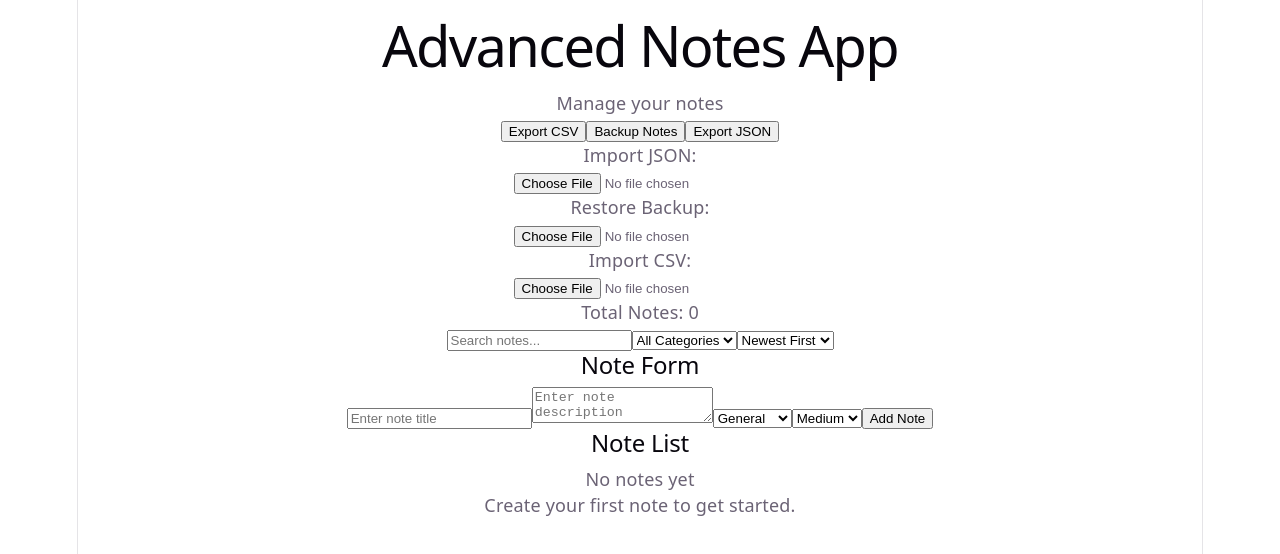
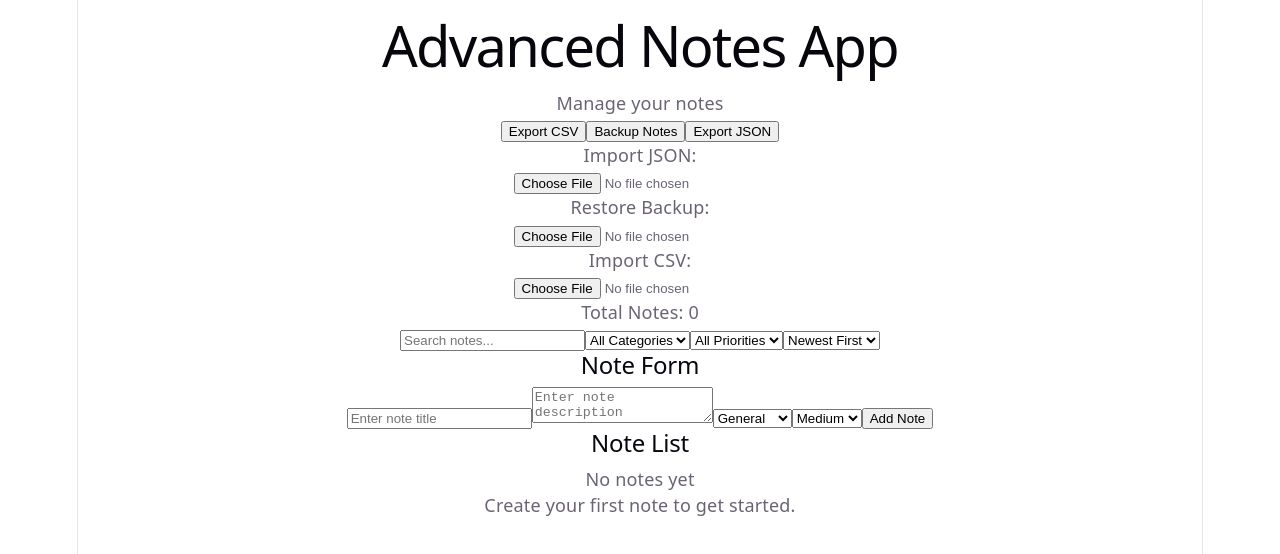
Before and after one commit to abhi12012/react-advanced-note-app, a React (Vite) app: page / in a window 1280 px wide. Shown: the top 554 px of the page. Built offline with nearby package versions, Linux system fonts and the light colour scheme.

Commit message:
feat: complete advanced filtering

```diff
--- a/src/App.jsx
+++ b/src/App.jsx
@@ -1,3 +1,4 @@
+import usePriorityFilter from "./hooks/usePriorityFilter";
 import { downloadJSON } from "./utils/downloadJSON";
 import { readJSON } from "./utils/readJSON";
 
@@ -37,6 +38,10 @@ function App() {
 
   const [searchText, setSearchText] = useState("");
 
+  const [priorityFilter, setPriorityFilter] = useState("all");
+
+
+
   const [sortBy, setSortBy] = useState("newest");
 
   const [categoryFilter, setCategoryFilter] = useState("all");
@@ -56,7 +61,17 @@ const categoryNotes = useCategoryFilter(
   categoryFilter
 );
 
-const sortedNotes = useSort(categoryNotes, sortBy);
+const priorityNotes = usePriorityFilter(
+  categoryNotes,
+  priorityFilter
+);
+
+
+
+const sortedNotes = useSort(priorityNotes, sortBy);
+
+
+
 
 
   const pinnedNotes = [
@@ -358,6 +373,19 @@ importedNotes.forEach((note) => {
 
 
 
+<select
+  value={priorityFilter}
+  onChange={(event) => setPriorityFilter(event.target.value)}
+>
+  <option value="all">All Priorities</option>
+  <option value="High">High</option>
+  <option value="Medium">Medium</option>
+  <option value="Low">Low</option>
+</select>
+
+
+
+
       <select
         value={sortBy}
         onChange={(event) => setSortBy(event.target.value)}
--- /dev/null
+++ b/src/hooks/usePriorityFilter.js
@@ -0,0 +1,13 @@
+function usePriorityFilter(notes, priorityFilter) {
+
+  if (priorityFilter === "all") {
+    return notes;
+  }
+
+  return notes.filter(
+  (note) => note.priority === priorityFilter
+);
+
+}
+
+export default usePriorityFilter;
```
